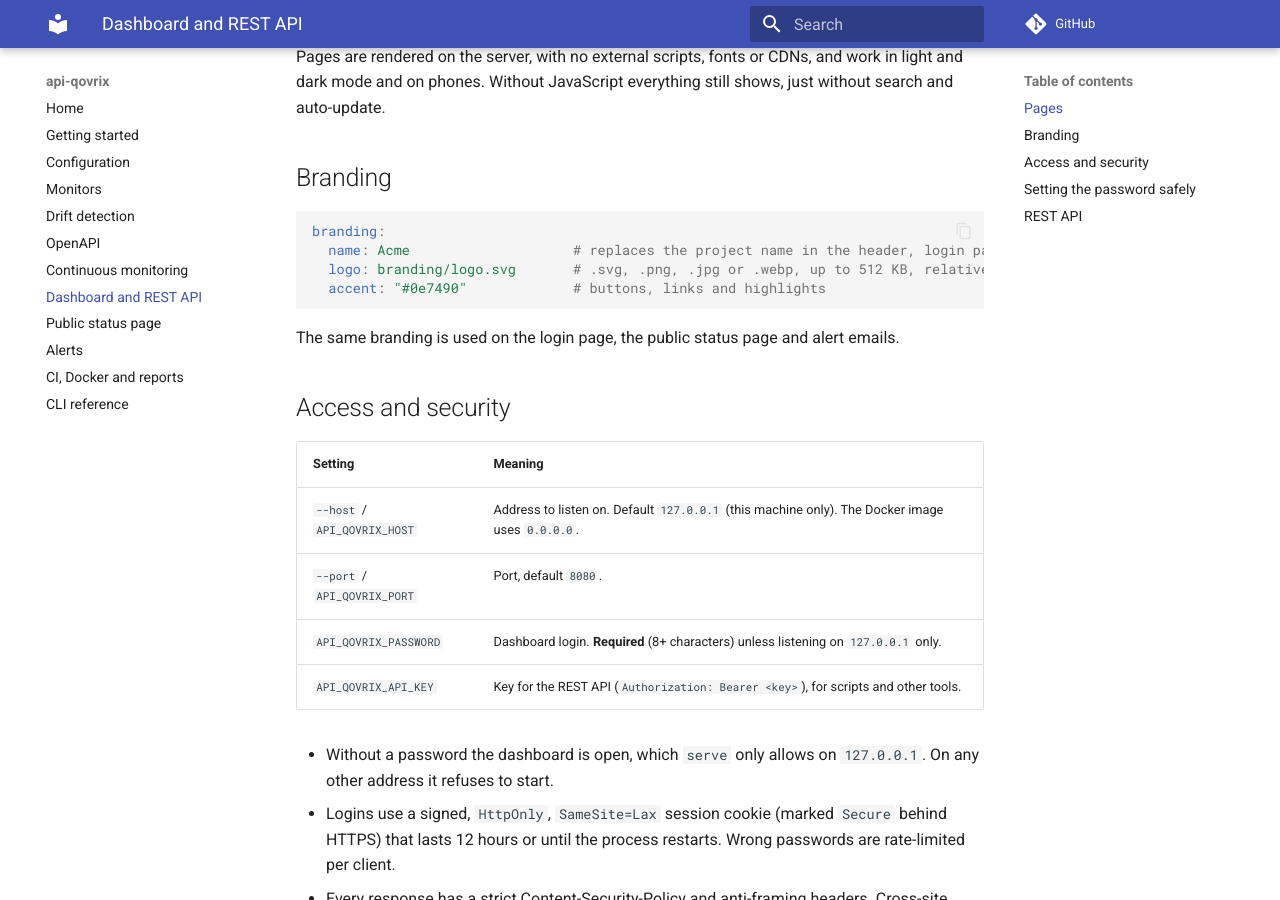
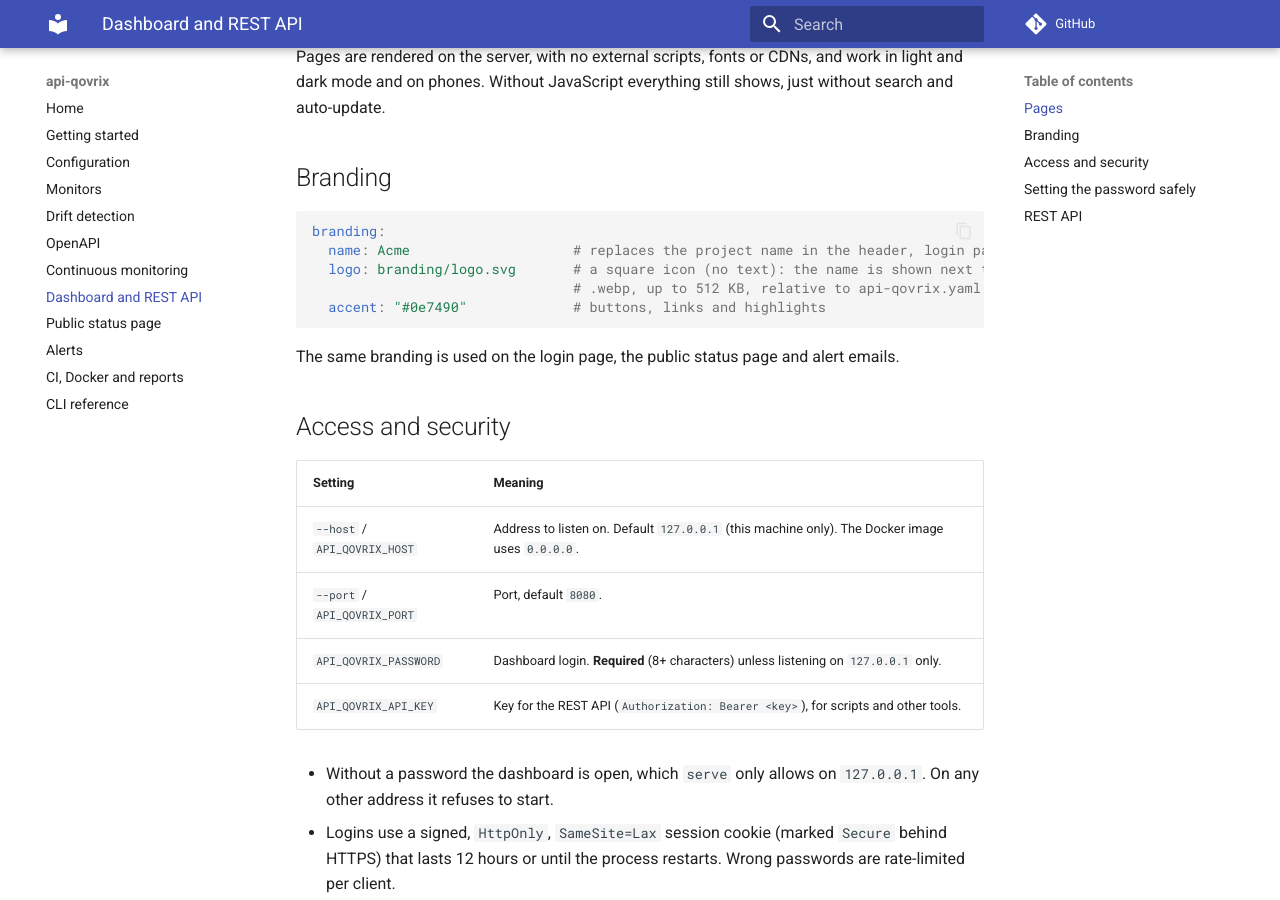
Before and after one commit to jsxd3v/api-qovrix, an MkDocs documentation site: the page built from docs/dashboard.md, in a window 1280 px wide and 900 px high, scrolled down 1329 px. Built offline with MkDocs 1.6.1 and Material for MkDocs 9.7.7, drawn with Linux system fonts in a browser that asks for light colours; comment, search, counter and statistics services are not loaded.

Commit message:
Neutral demo brand in screenshots; show name next to logo

````diff
--- a/docs/dashboard.md
+++ b/docs/dashboard.md
@@ -35,7 +35,8 @@ and on phones. Without JavaScript everything still shows, just without search an
 ```yaml
 branding:
   name: Acme                    # replaces the project name in the header, login page and emails
-  logo: branding/logo.svg       # .svg, .png, .jpg or .webp, up to 512 KB, relative to api-qovrix.yaml
+  logo: branding/logo.svg       # a square icon (no text): the name is shown next to it. .svg, .png, .jpg or
+                                # .webp, up to 512 KB, relative to api-qovrix.yaml
   accent: "#0e7490"             # buttons, links and highlights
 ```
 
--- a/src/api_qovrix/web/static/app.css
+++ b/src/api_qovrix/web/static/app.css
@@ -46,7 +46,7 @@ header.top {
 }
 .brand { display: flex; align-items: center; gap: 10px; font-weight: 700; color: var(--text); white-space: nowrap; }
 .brand:hover { text-decoration: none; }
-.brand img { height: 28px; width: auto; max-width: 140px; display: block; }
+.brand img { height: 28px; width: auto; max-width: 48px; display: block; border-radius: 7px; }
 .logo-mark { width: 26px; height: 26px; border-radius: 8px; background: var(--accent); display: grid; place-items: center; }
 .logo-mark::after { content: ""; width: 12px; height: 7px; border-left: 2.5px solid #fff; border-bottom: 2.5px solid #fff; transform: translateY(-2px) rotate(-45deg); }
 nav { display: flex; gap: 4px; height: 100%; }
@@ -240,7 +240,7 @@ body.login {
   padding: 32px; box-shadow: 0 10px 30px rgba(16, 24, 40, .08);
 }
 .login-box .brand { font-size: 1.25rem; justify-content: center; margin-bottom: 4px; }
-.login-box .brand img { height: 40px; max-width: 200px; }
+.login-box .brand img { height: 40px; max-width: 64px; }
 .login-box .sub { text-align: center; color: var(--muted); margin: 0 0 24px; }
 .login-box form { display: flex; flex-direction: column; gap: 8px; }
 .login-box label { font-weight: 600; font-size: 0.9rem; }
--- a/src/api_qovrix/web/templates/_brand.html
+++ b/src/api_qovrix/web/templates/_brand.html
@@ -1,3 +1,3 @@
 <a class="brand" href="{{ brand_href|default('/') }}">
-  {% if brand.logo %}<img src="/brand/logo" alt="{{ brand.name }}">{% else %}<span class="logo-mark" aria-hidden="true"></span>{{ brand.name }}{% endif %}
+  {% if brand.logo %}<img src="/brand/logo" alt="" aria-hidden="true">{% else %}<span class="logo-mark" aria-hidden="true"></span>{% endif %}{{ brand.name }}
 </a>
````
Also changed, not shown: docs/status-page.md (+1 -1 lines), docs/images/dashboard.png, docs/images/status-page.png, 1 other file.
